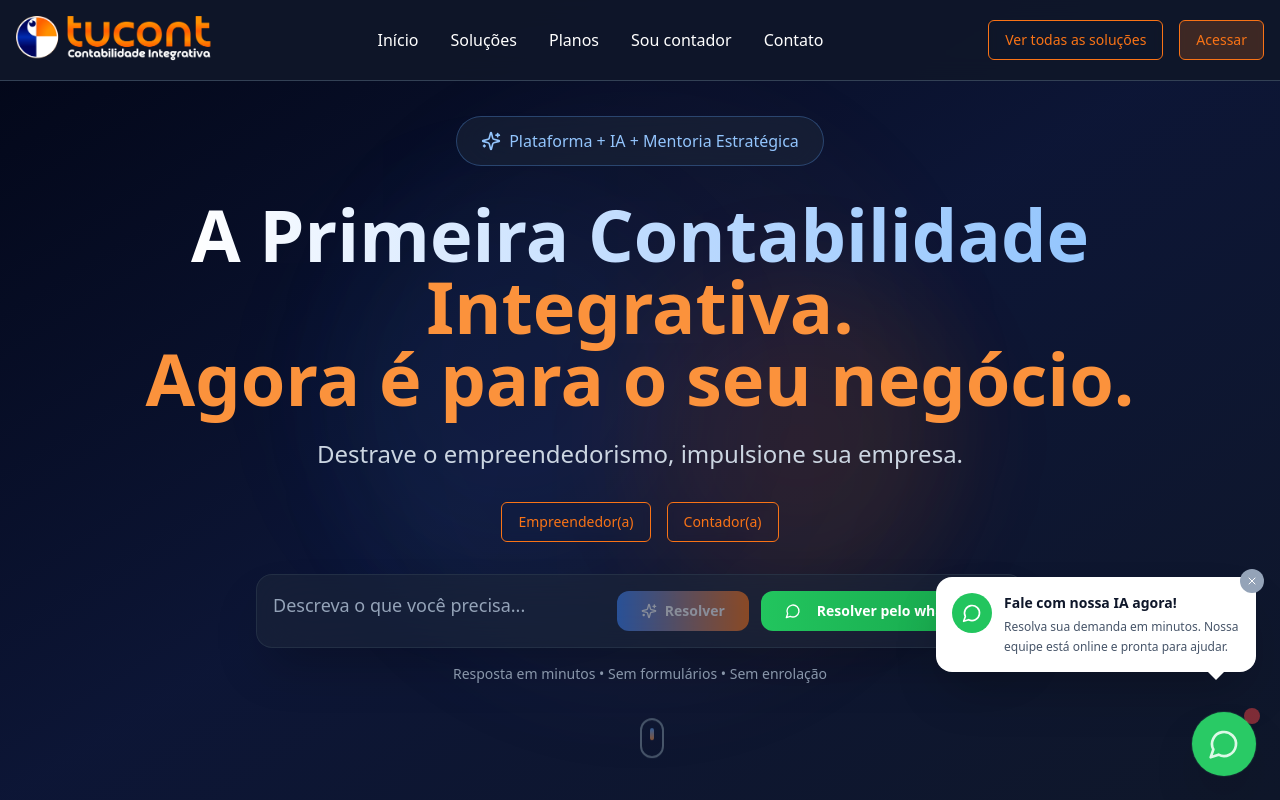
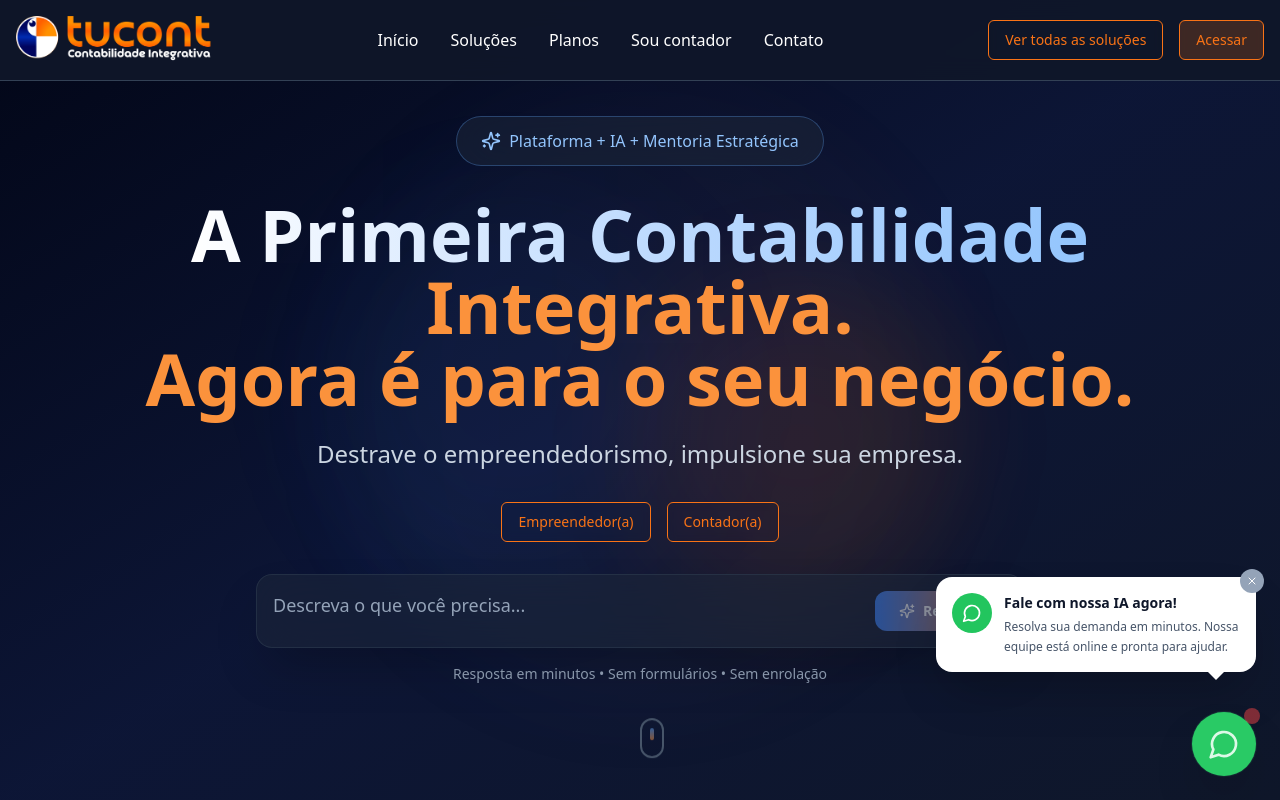
Before and after one commit to 9isnaldo/tucont, a React (Vite) app: page / in a window 1280 px wide. Shown: the top 800 px of the page. Built offline with nearby package versions, Linux system fonts and the light colour scheme.

Commit message:
Remove WhatsApp button from Hero
Removes the "Resolver pelo Whatsapp" button from the Hero section.

```diff
--- a/src/components/sections/HeroSection.tsx
+++ b/src/components/sections/HeroSection.tsx
@@ -1,7 +1,7 @@
 
 import { useState } from "react";
 import { Button } from "@/components/ui/button";
-import { MessageCircle, Sparkles, Bot } from "lucide-react";
+import { Sparkles, Bot } from "lucide-react";
 
 const HeroSection = () => {
   const [inputValue, setInputValue] = useState("");
@@ -26,13 +26,6 @@ const HeroSection = () => {
       setAiResponse(randomResponse);
       setIsTyping(false);
     }, 2000);
-  };
-
-  const openWhatsApp = () => {
-    const message = inputValue
-      ? `Olá! Acabei de usar a IA no site e preciso de ajuda com: ${inputValue}`
-      : "Olá! Vim do site e quero conhecer a Tucont 🚀";
-    window.open(`https://wa.me/5511999999999?text=${encodeURIComponent(message)}`, '_blank');
   };
 
   return (
@@ -120,13 +113,6 @@ const HeroSection = () => {
                     </div>
                   )}
                 </Button>
-                <Button
-                  onClick={openWhatsApp}
-                  className="bg-gradient-to-r from-green-500 to-green-600 hover:from-green-600 hover:to-green-700 text-white px-6 py-3 rounded-xl font-semibold"
-                >
-                  <MessageCircle className="w-5 h-5 mr-2" />
-                  Resolver pelo whatsapp
-                </Button>
               </div>
             </div>
 
```
